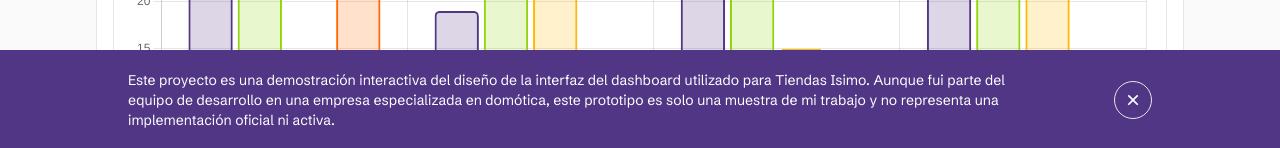
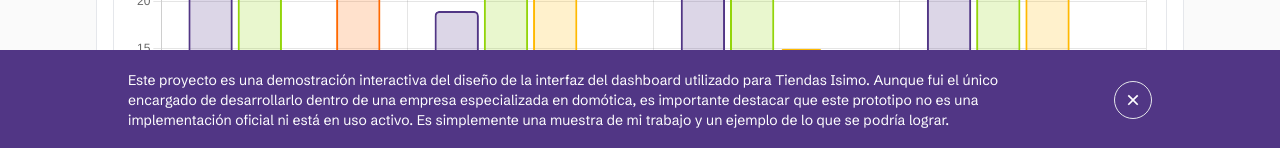
Before and after one commit to cosorio16/isimo, a React (Vite) app: page / in a window 1280 px wide. Shown: the part 650-798 px from the top of the page. Built offline with nearby package versions, Linux system fonts and the light colour scheme.

Commit message:
Banner Demo text updated

```diff
--- a/src/components/Demobanner.jsx
+++ b/src/components/Demobanner.jsx
@@ -18,10 +18,12 @@ function Demobanner() {
           <div className="fixed h-fit py-5 w-screen left-0 bottom-0 flex flex-col items-center justify-center bg-[#513685] text-white px-5 xl:px-32 lg:flex-row gap-5 xl:gap-20">
             <p className="text-sm">
               Este proyecto es una demostración interactiva del diseño de la
-              interfaz del dashboard utilizado para Tiendas Isimo. Aunque fui
-              parte del equipo de desarrollo en una empresa especializada en
-              domótica, este prototipo es solo una muestra de mi trabajo y no
-              representa una implementación oficial ni activa.
+              interfaz del dashboard utilizado para Tiendas Isimo. Aunque fui el
+              único encargado de desarrollarlo dentro de una empresa
+              especializada en domótica, es importante destacar que este
+              prototipo no es una implementación oficial ni está en uso activo.
+              Es simplemente una muestra de mi trabajo y un ejemplo de lo que se
+              podría lograr.
             </p>
             <button
               onClick={() => demoOnFalse()}
```
